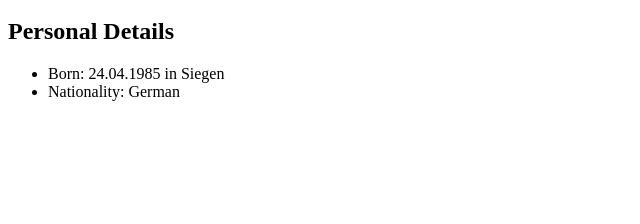
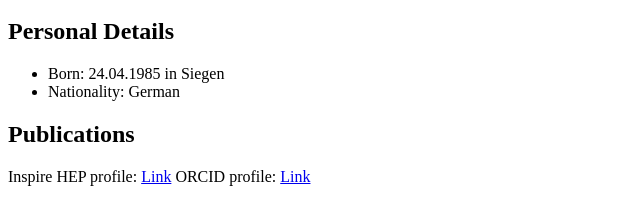
Before and after one commit to MustafaSchmidt/MustafaSchmidt.github.io, a plain HTML site: page index.html in a window 1280 px wide. Shown: the part 48-272 px from the top of the page, without its empty margins (0-640 px from the left). Drawn offline with Linux system fonts and the light colour scheme.

Commit message:
Update index.html

```diff
--- a/index.html
+++ b/index.html
@@ -9,5 +9,8 @@
       <li>Born: 24.04.1985 in Siegen</li>
       <li>Nationality: German</li>
     </ul>
+    <h2>Publications</h2>
+    Inspire HEP profile: <a href="https://inspirehep.net/authors/1785784">Link</a>
+    ORCID profile: <a href="https://orcid.org/0000-0002-4467-2461">Link</a>
   </body>
 </html>
```
